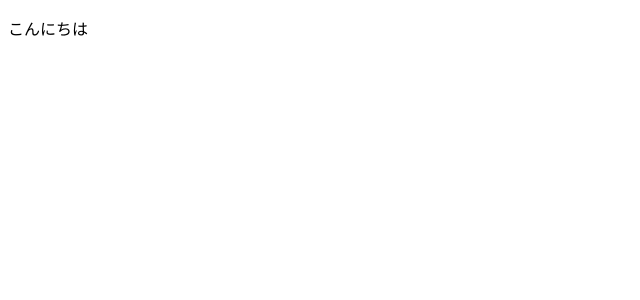
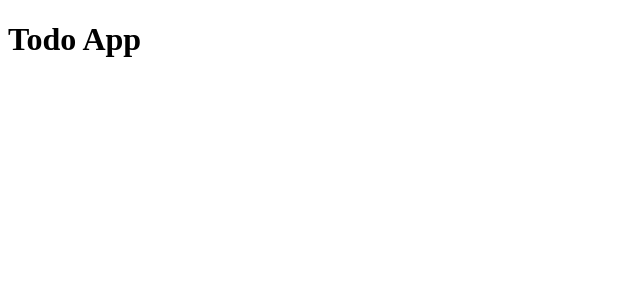
Before and after one commit to ky381011/JSTSPractice, a React (Create React App) app in the folder sample/react/todo/: page / in a window 1280 px wide. Shown: the top 300 px of the page, without its empty margins (0-640 px from the left). Built offline with nearby package versions, Linux system fonts and the light colour scheme.

Commit message:
初期のTodoアプリ構造を追加し、Appコンポーネントを作成

```diff
--- /dev/null
+++ b/sample/react/todo/src/App.js
@@ -0,0 +1,9 @@
+import "./style.css";
+
+export default function App() {
+  return (
+    <div className="app">
+      <h1>Todo App</h1>
+    </div>
+  );
+}
--- a/sample/react/todo/src/index.js
+++ b/sample/react/todo/src/index.js
@@ -1,11 +1,13 @@
 import { StrictMode } from 'react';
 import { createRoot } from 'react-dom/client';
+
+import App from './App';
 
 const rootElement = document.getElementById('root');
 const root = createRoot(rootElement);
 
 root.render(
   <StrictMode>
-    <p>こんにちは</p>
+    <App />
   </StrictMode>
 );
```
Also changed, not shown: sample/react/todo/src/style.css (added).
